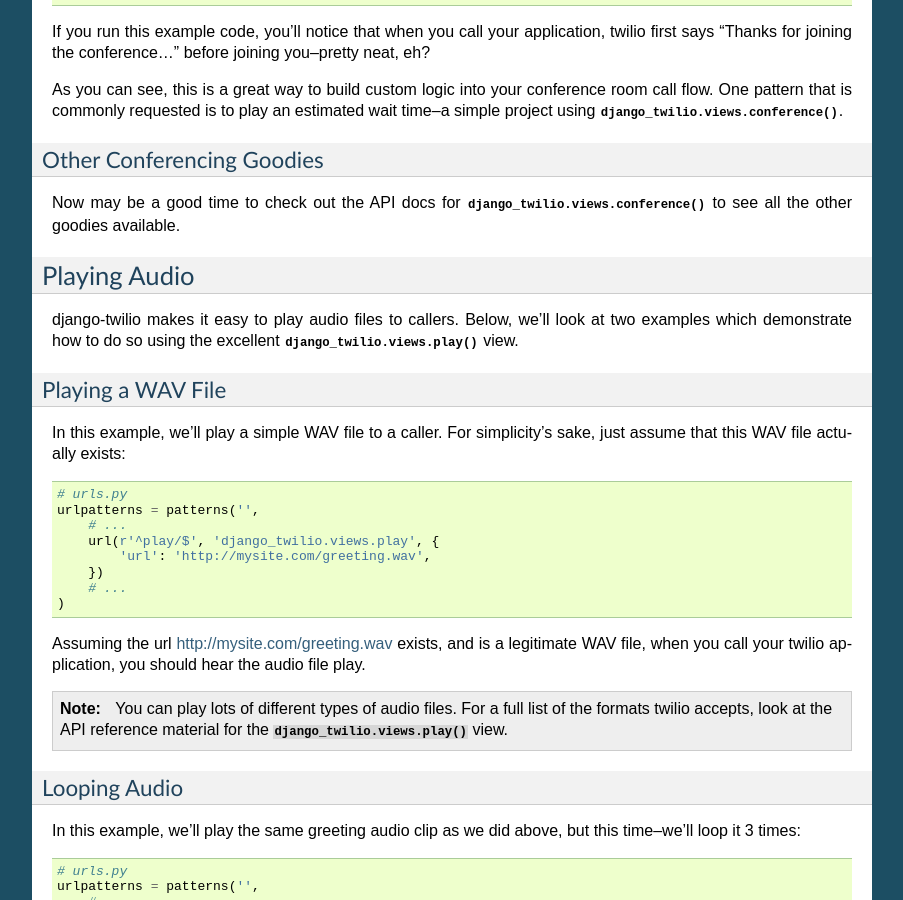
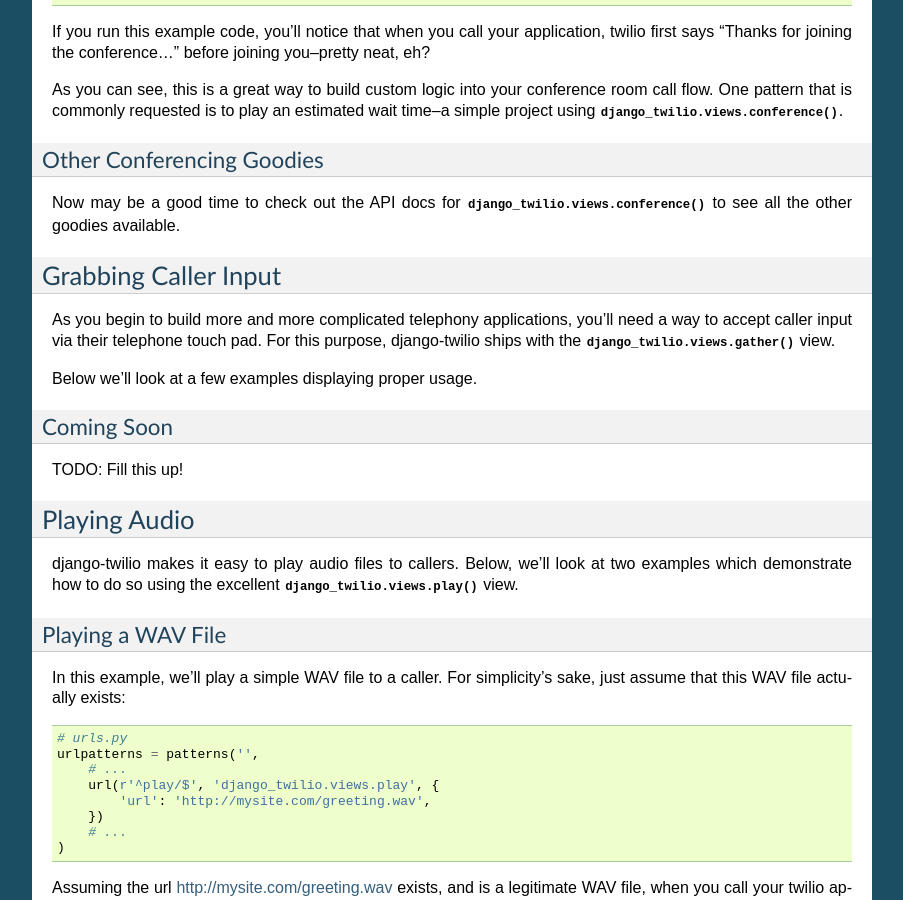
Before and after one commit to rdegges/django-twilio, a Sphinx documentation site: the page built from docs/views.rst, in a window 1280 px wide and 900 px high, scrolled down 1729 px. Shown: the whole window, without its empty margins (198-1101 px from the left). Built offline with Sphinx 7.4.7, drawn with Linux system fonts in a browser that asks for light colours; some of the changed text lies outside the part shown.

Commit message:
Adding skeleton docs for ``gather`` view.

```diff
--- a/docs/views.rst
+++ b/docs/views.rst
@@ -118,6 +118,20 @@
 Now may be a good time to check out the API docs for
 :func:`django_twilio.views.conference` to see all the other goodies available.
 
+Grabbing Caller Input
+*********************
+
+As you begin to build more and more complicated telephony applications, you'll
+need a way to accept caller input via their telephone touch pad. For this
+purpose, django-twilio ships with the :func:`django_twilio.views.gather` view.
+
+Below we'll look at a few examples displaying proper usage.
+
+Coming Soon
+===========
+
+TODO: Fill this up!
+
 Playing Audio
 *************
 
```
